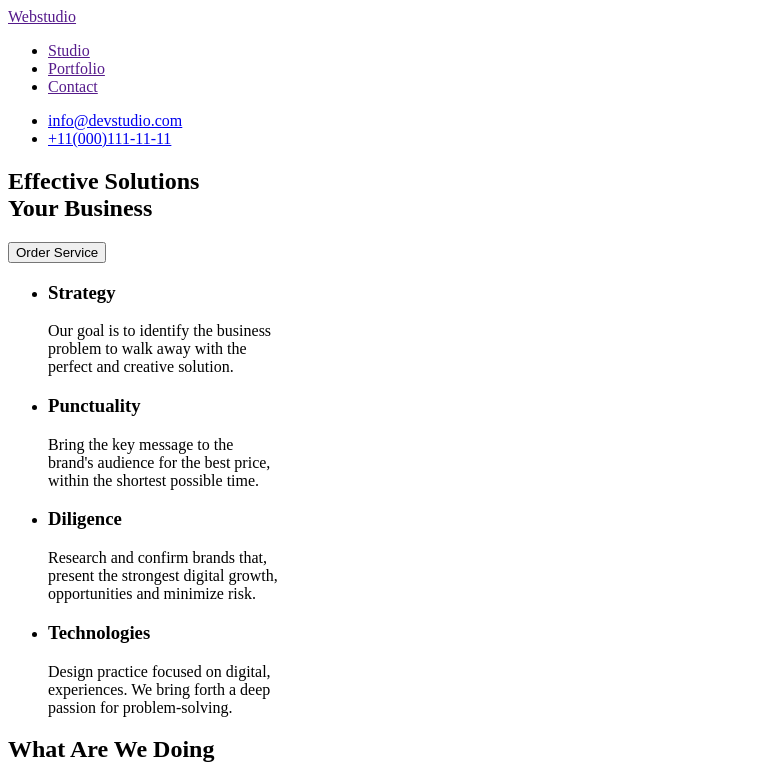
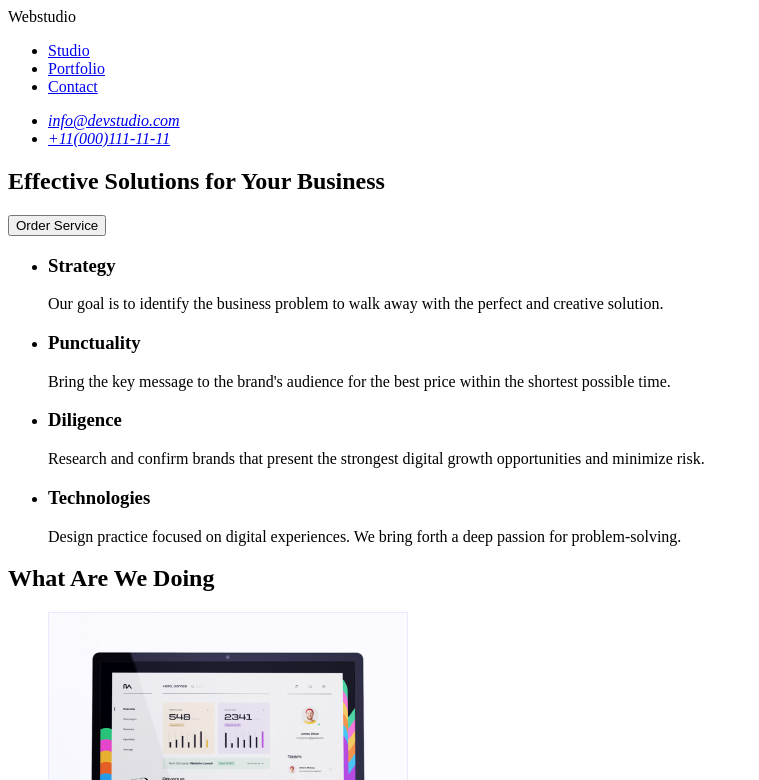
Before and after one commit to RSIAPNO78/goit-markup-hw-01, a plain HTML site: page index.html in a window 1280 px wide. Shown: the top 780 px of the page, without its empty margins (0-759 px from the left). Drawn offline with Linux system fonts and the light colour scheme.

Commit message:
Update index.html first

```diff
--- a/index.html
+++ b/index.html
@@ -8,64 +8,64 @@
 
 <body>
     <header>
-        <a href="">Webstudio</a>
+        Webstudio
         <nav>
            <ul>
-            <li><a href="">Studio</a></li>
-            <li><a href="">Portfolio</a></li>
-            <li><a href="">Contact</a></li>
+            <li><a href="./index.html">Studio</a></li>
+            <li><a href="./index.html">Portfolio</a></li>
+            <li><a href="./index.html">Contact</a></li>
            </ul>
         </nav>
-        <ul>
-           <li><a href="mailto:info@devstudio.com">info@devstudio.com</a></li>
-           <li><a href="tel:+11(000)111-11-11">+11(000)111-11-11</a></li>
-        </ul>
+        <address>
+           <ul>
+             <li><a href="mailto:info@devstudio.com">info@devstudio.com</a></li>
+             <li><a href="tel:+110001111111">+11(000)111-11-11</a></li>
+           </ul>
+        </address>
+
 
     </header>
     <main>
         <section class="hero">
-            <h1>Effective Solutions<br> Your Business</h1>
-            <button class="button">Order Service</button>
+            <h1>Effective Solutions for Your Business</h1>
+            <button type="button">Order Service</button>
         </section>
 
         <section class="features">
             <ul>
                 <li>
                     <h3>Strategy</h3>
-                    <p>Our goal is to identify the business<br /> problem to walk away with the<br /> perfect and creative solution.
+                    <p>Our goal is to identify the business problem to walk away with the perfect and creative solution.
                     </p>
                 </li>
                 <li>
                     <h3>Punctuality</h3>
-                    <p>Bring the key message to the<br /> brand's audience for the best price,<br /> within the shortest possible
+                    <p>Bring the key message to the brand's audience for the best price within the shortest possible
                         time.</p>
                 </li>
                 <li>
                     <h3>Diligence</h3>
-                    <p>Research and confirm brands that,<br/> present the strongest digital growth,<br/> opportunities and
+                    <p>Research and confirm brands that present the strongest digital growth opportunities and
                         minimize risk.
                     </p>
                 </li>
                 <li>
                     <h3>Technologies</h3>
-                    <p>Design practice focused on digital,<br /> experiences. We bring forth a deep<br /> passion for
+                    <p>Design practice focused on digital experiences. We bring forth a deep passion for
                         problem-solving.</p>
                 </li>
             </ul>
         </section>
 
-        <section class="what-are-we-doing">
+        <!--section2-->
             <h2>What Are We Doing</h2>
-        </section>
 
-        <section class="image">
             <ul>
                 <li><img class="rectangle" src="./images/img1(2).jpg" alt="computer-screen" width="360"></li>
                 <li><img class="rectangle" src="./images/img2.jpg" alt="cellular-phone" width="360"></li>
                 <li><img class="rectangle" src="./images/img3.jpg" alt="man-with-laptop-presenting-something" width="360"></li>
             </ul>
 
-        </section>
         <section class="our-team">
                 <h2>Our Team</h2>
         </section>
@@ -88,15 +88,14 @@
         </section>
 
     </main>
-    </body>
-    <footer>
-        <a href="">Webstudio</a>
-        <p>
-            Increase the flow of customers and<br/> sales for your business with digital<br/> marketing & growth solutions.
-        </p>
-    </footer>
 
 
-
+   <footer>
+    WebStudio
+<p>
+    Increase the flow of customers and sales for your business with digital marketing & growth solutions.
+</p>
+   </footer>
+</body>
 
 </html>
```
